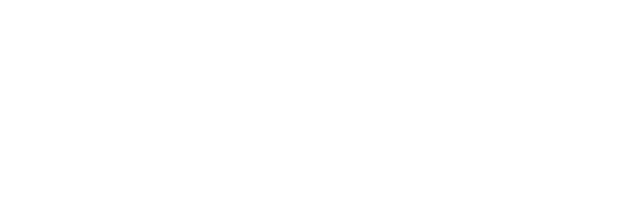
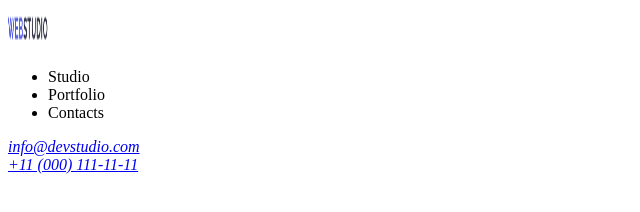
Before and after one commit to Oleg2287/goit-markup-hw-01-1-, a plain HTML site: page index.html in a window 1280 px wide. Shown: the whole page, without its empty margins (0-640 px from the left). Drawn offline with Linux system fonts and the light colour scheme.

Commit message:
nav edit

```diff
--- a/index.html
+++ b/index.html
@@ -5,12 +5,28 @@
     <meta name="viewport" content="width=device-width, initial-scale=1.0">
     <title>Document</title>
 </head>
-    <header>
-        <h1>
-            <nav>
+<header>
+    <a href="/">
+      <img
+        src="images/Logo.png"
+        width="40"
+        height="40"
+        alt="Logo"
+      />
+    </a>
 
-            </nav>
-        </h1>
+    <nav>
+      <ul>
+        <li>Studio</li>
+        <li>Portfolio</li>
+        <li>Contacts</li>
+      </ul>
+    </nav>
+    <address>
+        <a href="mailto:info@devstudio.com">info@devstudio.com</a><br />
+        <a href="tel:+110001111111">+11 (000) 111-11-11</a><br />
+    </address>
+  </header>
     </header>
 <body>
 
```
